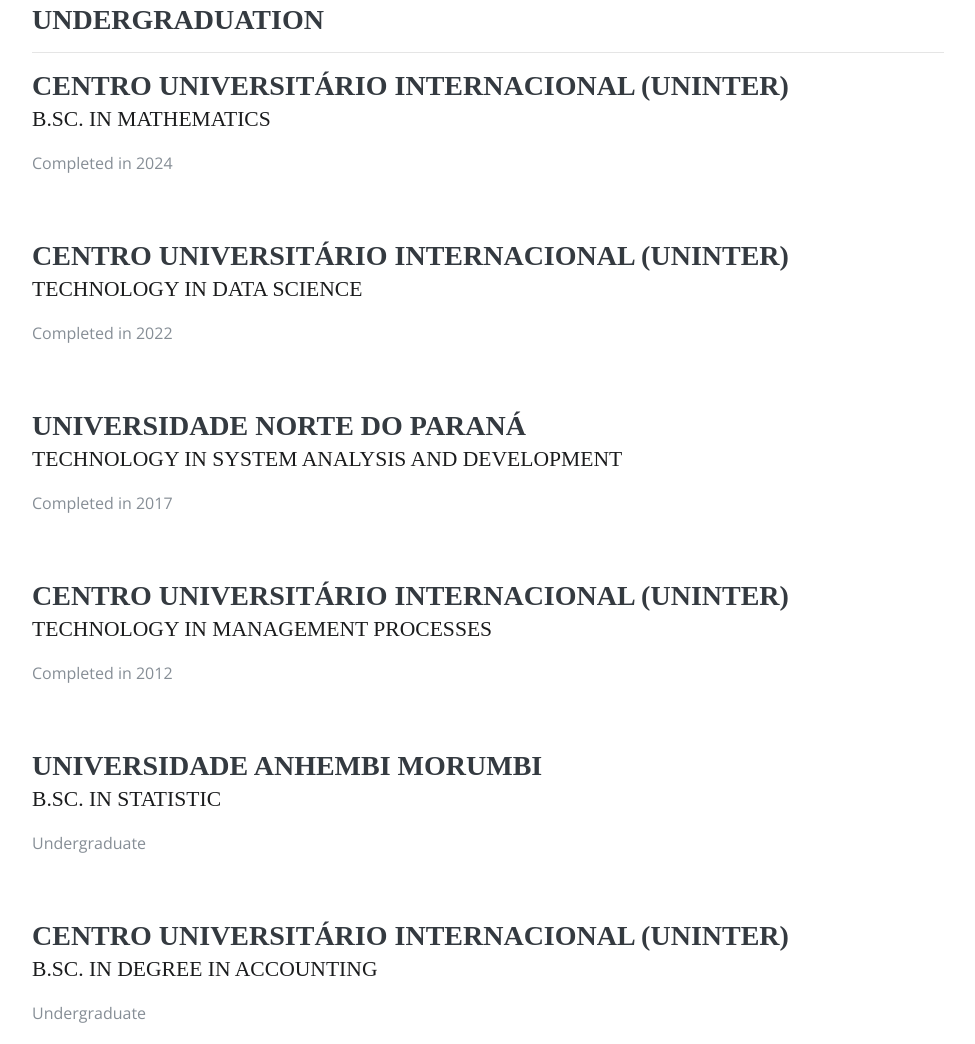
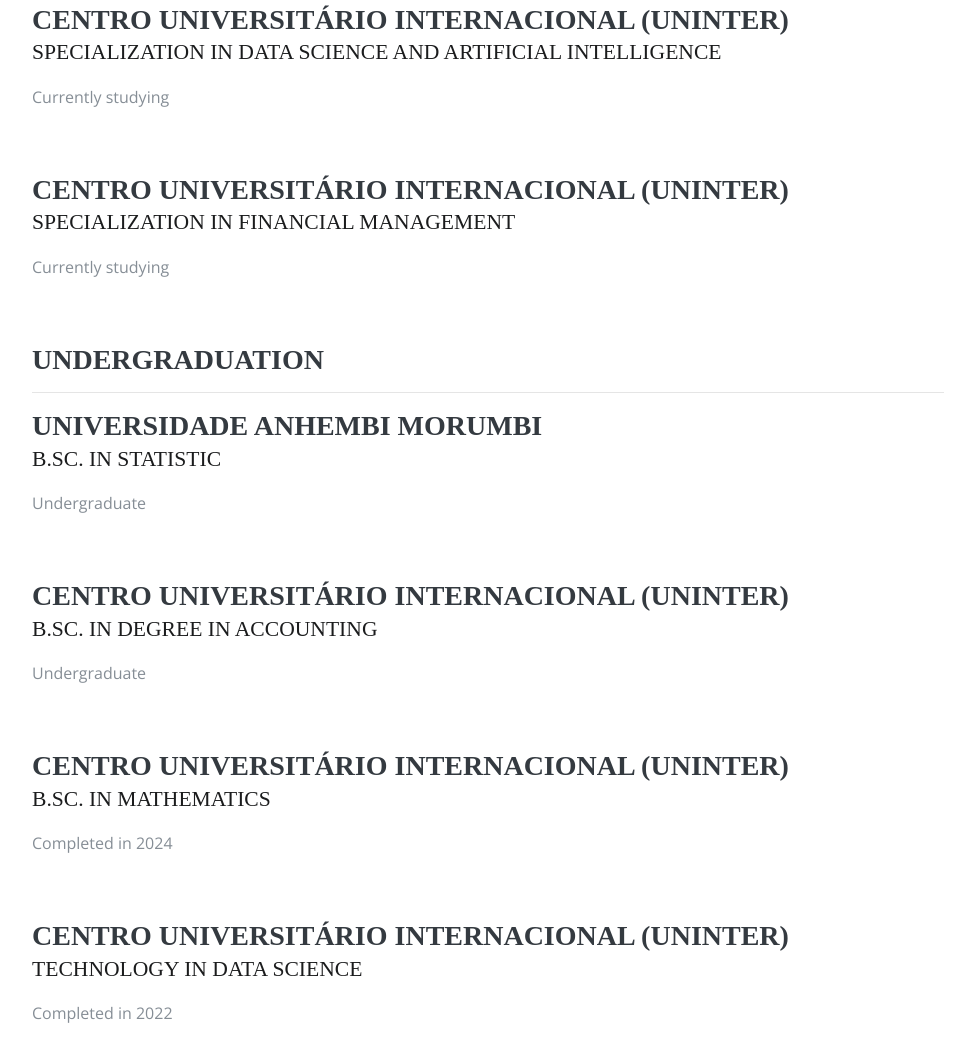
Before and after one commit to ohtten/ohtten.github.io, a plain HTML site: page index.html in a window 1280 px wide. Shown: the part 805-1849 px from the top of the page, without its empty margins (288-1263 px from the left). Drawn offline with nearby package versions, Linux system fonts and the light colour scheme; a web font is replaced by a local one.

Commit message:
add Specializations

```diff
--- a/index.html
+++ b/index.html
@@ -19,8 +19,10 @@
   <link href="assets/plugins/bootstrap/css/bootstrap.min.css" rel="stylesheet" />
 
   <!-- Custom fonts for this template -->
-    <link href="https://fonts.googleapis.com/css?family=Saira+Extra+Condensed:100,200,300,400,500,600,700,800,900" rel="stylesheet" />
-    <link href="https://fonts.googleapis.com/css?family=Open+Sans:300,300i,400,400i,600,600i,700,700i,800,800i" rel="stylesheet" />
+  <link href="https://fonts.googleapis.com/css?family=Saira+Extra+Condensed:100,200,300,400,500,600,700,800,900"
+    rel="stylesheet" />
+  <link href="https://fonts.googleapis.com/css?family=Open+Sans:300,300i,400,400i,600,600i,700,700i,800,800i"
+    rel="stylesheet" />
   <link href="assets/plugins/font-awesome/css/font-awesome.min.css" rel="stylesheet" />
   <link rel="stylesheet" href="https://cdn.jsdelivr.net/gh/devicons/devicon@v2.15.1/devicon.min.css">
   <link href="assets/plugins/simple-line-icons/css/simple-line-icons.css" rel="stylesheet" />
@@ -48,14 +50,16 @@
         <div class="d-none d-lg-block">
 
           <figure>
-              <img class="img-fluid img-profile rounded-circle mx-auto mb-2" src="assets/images/profile.jpg" alt="ohtten" />
+            <img class="img-fluid img-profile rounded-circle mx-auto mb-2" src="assets/images/profile.jpg"
+              alt="ohtten" />
           </figure>
 
         </div>
 
       </a>
 
-        <button class="navbar-toggler" type="button" data-toggle="collapse" data-target="#navbarSupportedContent" aria-controls="navbarSupportedContent" aria-expanded="false" aria-label="Toggle navigation">
+      <button class="navbar-toggler" type="button" data-toggle="collapse" data-target="#navbarSupportedContent"
+        aria-controls="navbarSupportedContent" aria-expanded="false" aria-label="Toggle navigation">
         <span class="navbar-toggler-icon"></span>
       </button>
 
@@ -140,8 +144,63 @@
 
         </div>
 
+        <div class="resume-item d-flex flex-column flex-md-row mb-5">
+          <div class="resume-content mr-auto">
+
+            <h3 class="mb-0">Centro Universitário Internacional (Uninter)</h3>
+
+            <div class="subheading mb-3">Specialization in Data Science and Artificial Intelligence</div>
+
+            <p>Currently studying</p>
+
+          </div>
+
+        </div>
+
+        <div class="resume-item d-flex flex-column flex-md-row mb-5">
+          <div class="resume-content mr-auto">
+
+            <h3 class="mb-0">Centro Universitário Internacional (Uninter)</h3>
+
+            <div class="subheading mb-3">Specialization in Financial Management</div>
+
+            <p>Currently studying</p>
+
+          </div>
+
+        </div>
+
         <h3 class="mb-3">Undergraduation</h3>
         <hr />
+
+        <div class="resume-item d-flex flex-column flex-md-row mb-5">
+
+          <div class="resume-content mr-auto">
+
+            <h3 class="mb-0">Universidade Anhembi Morumbi</h3>
+
+            <div class="subheading mb-3">B.Sc. in Statistic</div>
+
+            <p>Undergraduate</p>
+
+          </div>
+
+        </div>
+
+        <div class="resume-item d-flex flex-column flex-md-row mb-5">
+
+          <div class="resume-content mr-auto">
+
+            <h3 class="mb-0">Centro Universitário Internacional (Uninter)</h3>
+
+            <div class="subheading mb-3">B.Sc. in Degree in Accounting</div>
+
+            <p>Undergraduate</p>
+
+          </div>
+
+        </div>
+
         <div class="resume-item d-flex flex-column flex-md-row mb-5">
 
           <div class="resume-content mr-auto">
@@ -198,34 +257,6 @@
 
         </div>
 
-            <div class="resume-item d-flex flex-column flex-md-row mb-5">
-
-              <div class="resume-content mr-auto">
-
-                <h3 class="mb-0">Universidade Anhembi Morumbi</h3>
-
-                <div class="subheading mb-3">B.Sc. in Statistic</div>
-
-                <p>Undergraduate</p>
-
-              </div>
-
-            </div>
-
-			<div class="resume-item d-flex flex-column flex-md-row mb-5">
-
-              <div class="resume-content mr-auto">
-
-                <h3 class="mb-0">Centro Universitário Internacional (Uninter)</h3>
-
-                <div class="subheading mb-3">B.Sc. in Degree in Accounting</div>
-
-                <p>Undergraduate</p>
-
-              </div>
-
-            </div>
-
       </div>
     </section>
     <!-- section #education -->
@@ -242,7 +273,8 @@
 
             <h3 class="mb-0">Public Servant (Admnistrative Technician)</h3>
 
-                <div class="subheading mb-3"><a href="https://www.ufgd.edu.br/" target="_blank">Universidade Federal da Grande Dourados (UFGD)</a></div>
+            <div class="subheading mb-3"><a href="https://www.ufgd.edu.br/" target="_blank">Universidade Federal da
+                Grande Dourados (UFGD)</a></div>
             <p>Information Section (SeInf/DILOG/CS) - Selection Center (2022 - current)<br />
               Data Protection Officer - DPO (2021 - 2022 )<br />
               Academic Affairs Coordinator (2020 - 2022 )<br />
@@ -307,7 +339,8 @@
 
             <h3 class="mb-0">Web Programmer</h3>
 
-              <div class="subheading mb-3"><a href="https://www.ici.curitiba.org.br/" target="_blank">Instituto Curitiba de Informática</a></div>
+            <div class="subheading mb-3"><a href="https://www.ici.curitiba.org.br/" target="_blank">Instituto Curitiba
+                de Informática</a></div>
 
             <ul>
               <li>Development of applications with Georeferencing using the Javascript ArcGis API;</li>
@@ -384,7 +417,7 @@
           </li>
 
           <li class="list-inline-item">
-               <i class="devicon-cplusplus-plain" title="C++" data="in" ></i>
+            <i class="devicon-cplusplus-plain" title="C++" data="in"></i>
           </li>
 
           <li class="list-inline-item">
@@ -539,7 +572,7 @@
         <ul class="list-inline list-icons">
 
           <li class="list-inline-item">
-                  <i class="devicon-git-plain" title="Git"data="in"></i>
+            <i class="devicon-git-plain" title="Git" data="in"></i>
           </li>
 
           <li class="list-inline-item">
@@ -698,7 +731,8 @@
         <ul class="fa-ul mb-0">
           <li>
             <i class="fa-li fa fa-check-square-o text-success"></i>
-                “Data Universe II”, on Data Science, Data Engineering, BI and Data Analytics (Instituto de Gestão e Tecnologia da Informação, IGTI) - (C.H. 20h)
+            “Data Universe II”, on Data Science, Data Engineering, BI and Data Analytics (Instituto de Gestão e
+            Tecnologia da Informação, IGTI) - (C.H. 20h)
           </li>
         </ul>
         <br />
@@ -712,7 +746,8 @@
           </li>
           <li>
             <i class="fa-li fa fa-check-square-o text-success"></i>
-                “Data Universe”, about Data Science, Data Engineering, BI and Data Analytics (Instituto de Gestão e Tecnologia da Informação, IGTI) - (C.H. 20h)
+            “Data Universe”, about Data Science, Data Engineering, BI and Data Analytics (Instituto de Gestão e
+            Tecnologia da Informação, IGTI) - (C.H. 20h)
           </li>
           <li>
             <i class="fa-li fa fa-check-square-o text-success"></i>
@@ -735,7 +770,8 @@
           </li>
           <li>
             <i class="fa-li fa fa-check-square-o text-success"></i>
-                  ISC101.1x: Information Systems and Computer Applications, Part 1 (Universitat Politécnica de Valência, EdX) - (C.H. 16h)
+            ISC101.1x: Information Systems and Computer Applications, Part 1 (Universitat Politécnica de Valência, EdX)
+            - (C.H. 16h)
           </li>
         </ul>
 
@@ -1047,7 +1083,7 @@
         <ul class="fa-ul mb-0">
           <li>
             <i class="fa-li fa fa-check-square-o text-success"></i>
-            Company Generation  - Young Entrepreneurs Training (SEBRAE) - (C.H. 70h)
+            Company Generation - Young Entrepreneurs Training (SEBRAE) - (C.H. 70h)
           </li>
         </ul>
 
```
Lines whose indentation alone changed are shown as unchanged.
